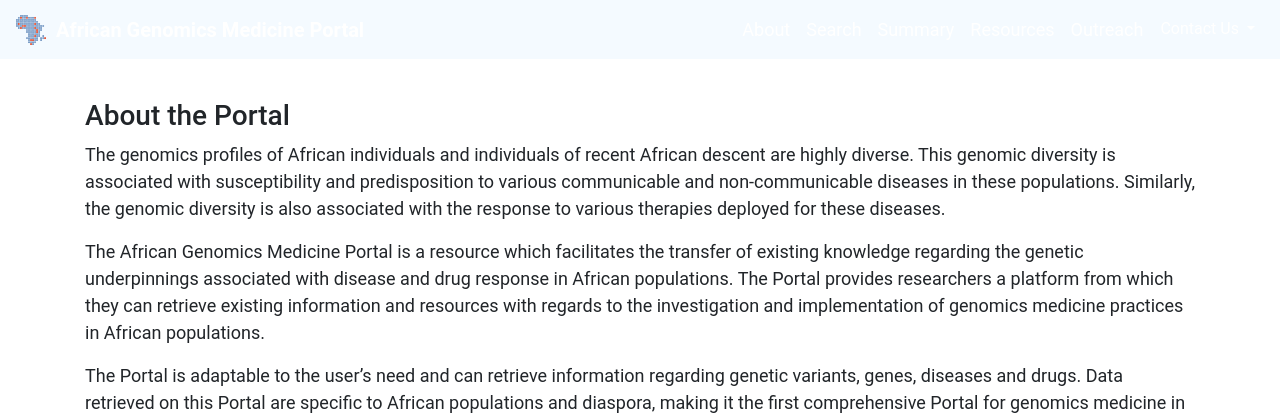
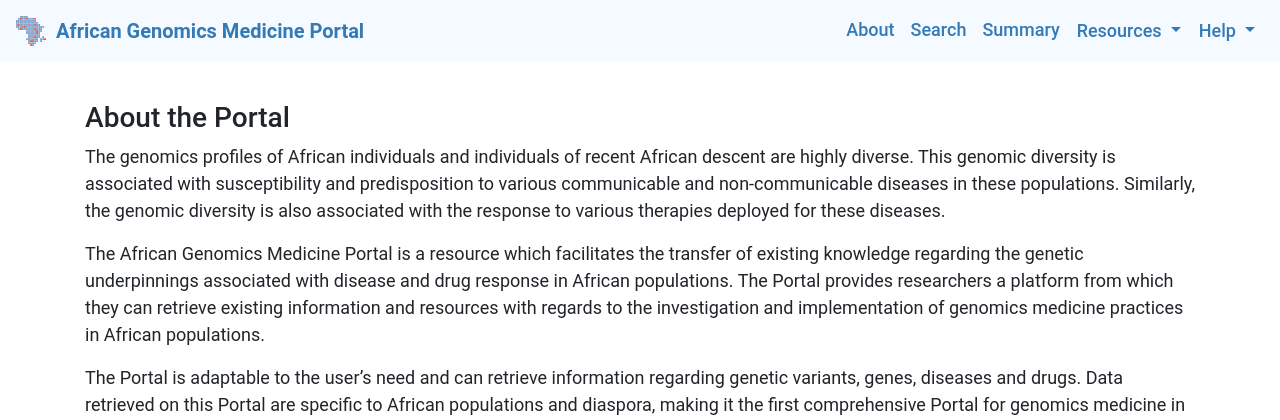
Before and after one commit to h3abionet/african_genomics_medicine_portal, a Django app: page /about/ in a window 1280 px wide. Shown: the top 420 px of the page. Run offline with Django 3.2, Linux system fonts and the light colour scheme; some libraries are stand-ins or nearby versions.

Commit message:
most of the changes made in the other files lead up to here
Gosh I need to get some sleep!

```diff
--- a/agmp_app/templates/mainLayout.html
+++ b/agmp_app/templates/mainLayout.html
@@ -24,7 +24,7 @@
 <body>
 	<div class="container2">
 		<nav class="navbar navbar-fixed-top navbar-expand-md navbar-light bg-mibio py-md-2">
-			<a class="navbar-brand text-white" href="/">
+			<a class="navbar-brand text-bigblue" href="/">
 				<img style="margin-right:10px" src="{% static "img/bionetlogo.png" %}" width="30" height="30"
 					class="d-inline-block align-top" alt=""><b>African Genomics Medicine Portal</b>
 			</a>
@@ -35,27 +35,37 @@
 			<div class="collapse navbar-collapse" id="main-navigation">
 				<ul class="navbar-nav ml-auto">
 					<li class="nav-item ml-auto py-0 sp-menu-item">
-						<a class="nav-link dropdown text-white" href="/about/">About</a>
+						<a class="nav-link dropdown text-blue" href="/about/">About</a>
 					</li>
 					<li class="nav-item ml-auto py-0">
-						<a class="nav-link text-white" href="/search/">Search</a>
+						<a class="nav-link text-blue" href="/search/">Search</a>
 					</li>
 					<li class="nav-item ml-auto py-0">
-						<a class="nav-link text-white" href="/summary/">Summary</a>
-					</li>
-					<li class="nav-item ml-auto py-0">
-						<a class="nav-link text-white" href="/resources/">Resources</a>
-					</li>
-					<li class="nav-item ml-auto py-0">
-						<a class="nav-link text-white" href="/outreach/">Outreach</a>
+						<a class="nav-link text-blue" href="/summary/">Summary</a>
 					</li>
 					<li class="nav-item ml-auto py-0">
 						<div class="dropdown">
-							<button class="btn dropdown-toggle nav-link text-white" type="button" data-toggle="dropdown" aria-haspopup="true">
-							  Contact Us
+							<button class="btn dropdown-toggle nav-link text-blue" type="button" data-toggle="dropdown" aria-haspopup="true">
+								Resources
+							</button>
+							<div class="dropdown-menu dropdown-menu-right" aria-labelledby="dropdownMenuButton">
+							  <a class="dropdown-item" href="/databases">Databases</a>
+							  <a class="dropdown-item" href="/tools_pipelines">Tools &amp; Pipelines</a>
+							  <a class="dropdown-item" href="/online_courses">Online Courses</a>
+							</div>
+						  </div>
+					</li>
+					<!-- <li class="nav-item ml-auto py-0">
+						<a class="nav-link text-blue" href="/outreach/">Outreach</a>
+					</li> -->
+					<li class="nav-item ml-auto py-0">
+						<div class="dropdown">
+							<button class="btn dropdown-toggle nav-link text-blue" type="button" data-toggle="dropdown" aria-haspopup="true">
+							  Help
 							</button>
 							<div class="dropdown-menu dropdown-menu-right" aria-labelledby="dropdownMenuButton">
 							  <a class="dropdown-item" href="/contact">Contact Us</a>
+							  <a class="dropdown-item" href="#">Tutorial</a>
 							  <a class="dropdown-item" href="/faqs">FAQs</a>
 							</div>
 						  </div>
@@ -117,6 +127,9 @@
 			<div class="col-md-2">
 				<a href="/disclaimer">Disclaimer</a>
 			</div>
+			<div class="col-md-2">
+				<a target="_blank" href="https://h3abionet.org/">H3ABioNet</a>
+			</div>
 		</div>
 	</footer>
 	<!-- Footer -->
```
